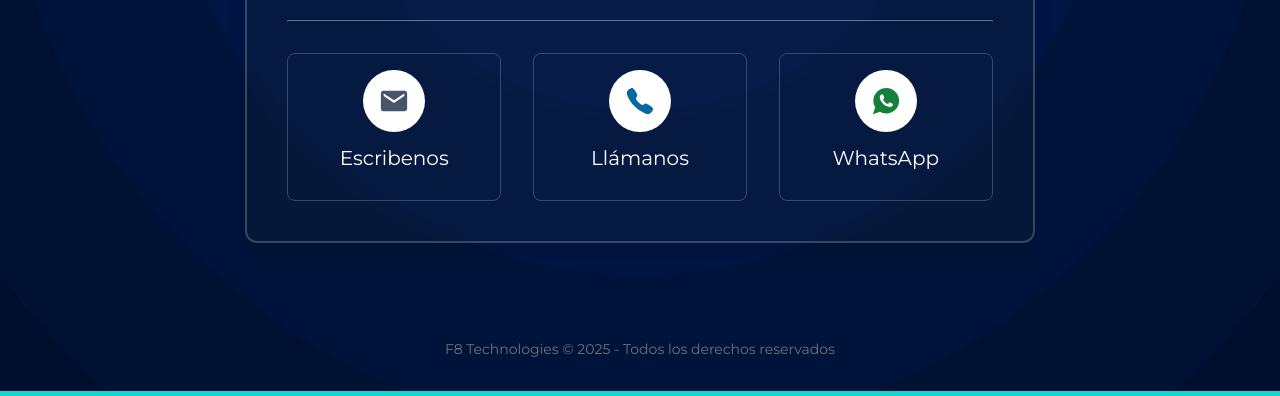
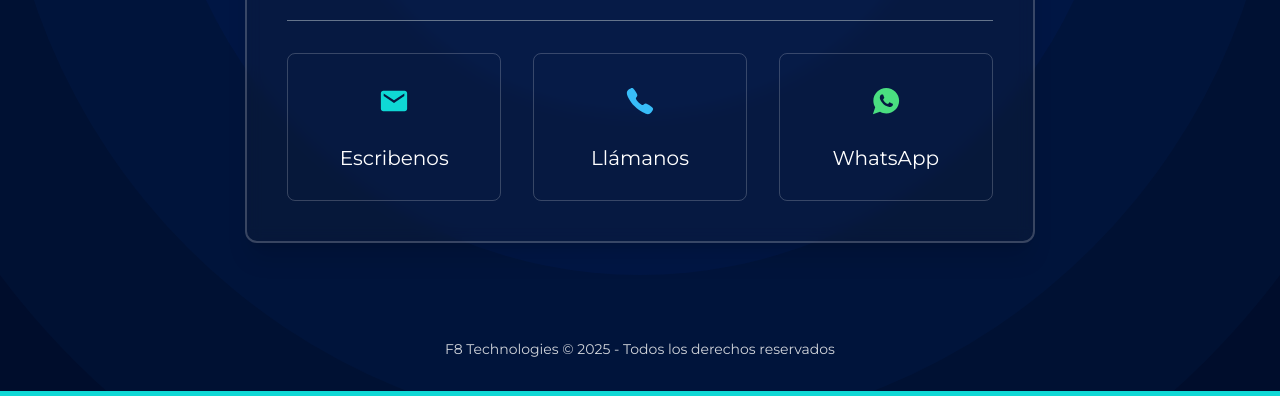
Before and after one commit to msobalvarro/f8-website, a React (Vite) app: page /contact in a window 1280 px wide. Shown: the part 845-1241 px from the top of the page. Built offline with nearby package versions, Linux system fonts and the light colour scheme; no server answers.

Commit message:
a few changes

```diff
--- a/src/components/contact/contactCard.tsx
+++ b/src/components/contact/contactCard.tsx
@@ -11,8 +11,8 @@ export const ContactCard = () => {
   return (
     <div className='flex flex-row gap-2 lg:gap-8'>
       <a target='_blank' href={`mailto:${data?.find(e => e.key === 'emailContact')?.value}`} className={itemClasess}>
-        <span className='bg-white rounded-full p-2 md:p-4'>
-          <IoMdMail className='text-3xl text-slate-600' />
+        <span className='rounded-full p-2 md:p-4'>
+          <IoMdMail className='text-3xl text-[#0FD8D5]' />
         </span>
 
         <p className='text-xl hidden md:block'>Escribenos</p>
@@ -21,8 +21,8 @@ export const ContactCard = () => {
 
 
       <a target='_blank' href={`tel:${data?.find(e => e.key === 'phoneContact')?.value}`} className={itemClasess}>
-        <span className='bg-white rounded-full p-2 md:p-4'>
-          <IoCall className='text-3xl text-sky-700' />
+        <span className='rounded-full p-2 md:p-4'>
+          <IoCall className='text-3xl text-sky-400' />
         </span>
 
         <p className='text-xl hidden md:block'>Llámanos</p>
@@ -31,8 +31,8 @@ export const ContactCard = () => {
 
 
       <a target='_blank' href={`wa.me/${data?.find(e => e.key === 'whatsapp')?.value}`} className={itemClasess}>
-        <span className='bg-white rounded-full p-2 md:p-4'>
-          <IoLogoWhatsapp className='text-3xl text-green-700' />
+        <span className='rounded-full p-2 md:p-4'>
+          <IoLogoWhatsapp className='text-3xl text-green-400' />
         </span>
 
         <p className='text-xl hidden md:block'>WhatsApp</p>
--- a/src/components/ui/footer.tsx
+++ b/src/components/ui/footer.tsx
@@ -69,7 +69,7 @@ export const Footer = () => {
         )}
       </div>
 
-      <p className='text-center text-gray-500 text-sm mt-4'>
+      <p className='text-center text-gray-300 text-sm mt-4'>
         F8 Technologies &copy; {new Date().getFullYear()} - Todos los derechos reservados
       </p>
     </footer>
--- a/src/components/ui/title.tsx
+++ b/src/components/ui/title.tsx
@@ -1,5 +1,5 @@
-import logo from '@/assets/logo/logo.png'
-import { LazyLoadImage } from 'react-lazy-load-image-component'
+// import logo from '@/assets/logo/logo.png'
+// import { LazyLoadImage } from 'react-lazy-load-image-component'
 import { InputSearch } from './inputSearch'
 import clsx from 'clsx'
 
@@ -12,10 +12,10 @@ interface Props {
 }
 
 export const UiTitle = ({ title, description, showSearch, textFilter, setFilter }: Props) => (
-  <header className='flex flex-col md:flex-row justify-between rounded-xl items-center items-top gap-4 p-10 w-full'>
+  <header className='flex flex-col text-center md:flex-row justify-between rounded-xl items-center items-top gap-4 p-10 w-full'>
 
     <view className='flex-1 flex flex-col gap-6 fade-in'>
-      <div className={`flex flex-1  ${clsx({ 'justify-between': showSearch, 'justify-center': !showSearch })}`}>
+      <div className={`flex flex-1 flex-col md:flex-row space-y-6 items-center ${clsx({ 'justify-between': showSearch, 'justify-center': !showSearch })}`}>
         <h1 className='text-4xl lg:text-6xl text-[#0FD8D5]'>{title}</h1>
         {(showSearch) && (
           <InputSearch value={String(textFilter)} onChangeText={e => setFilter?.(e)} />
```
